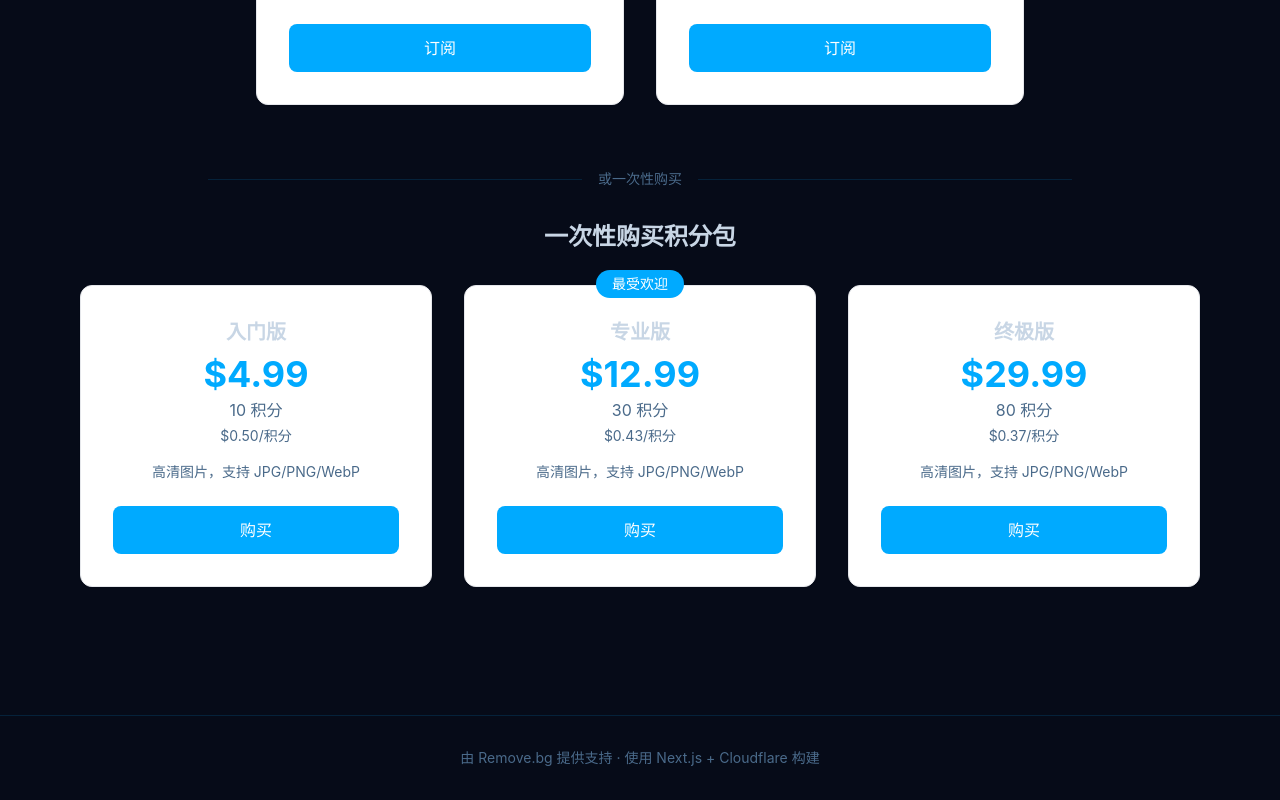
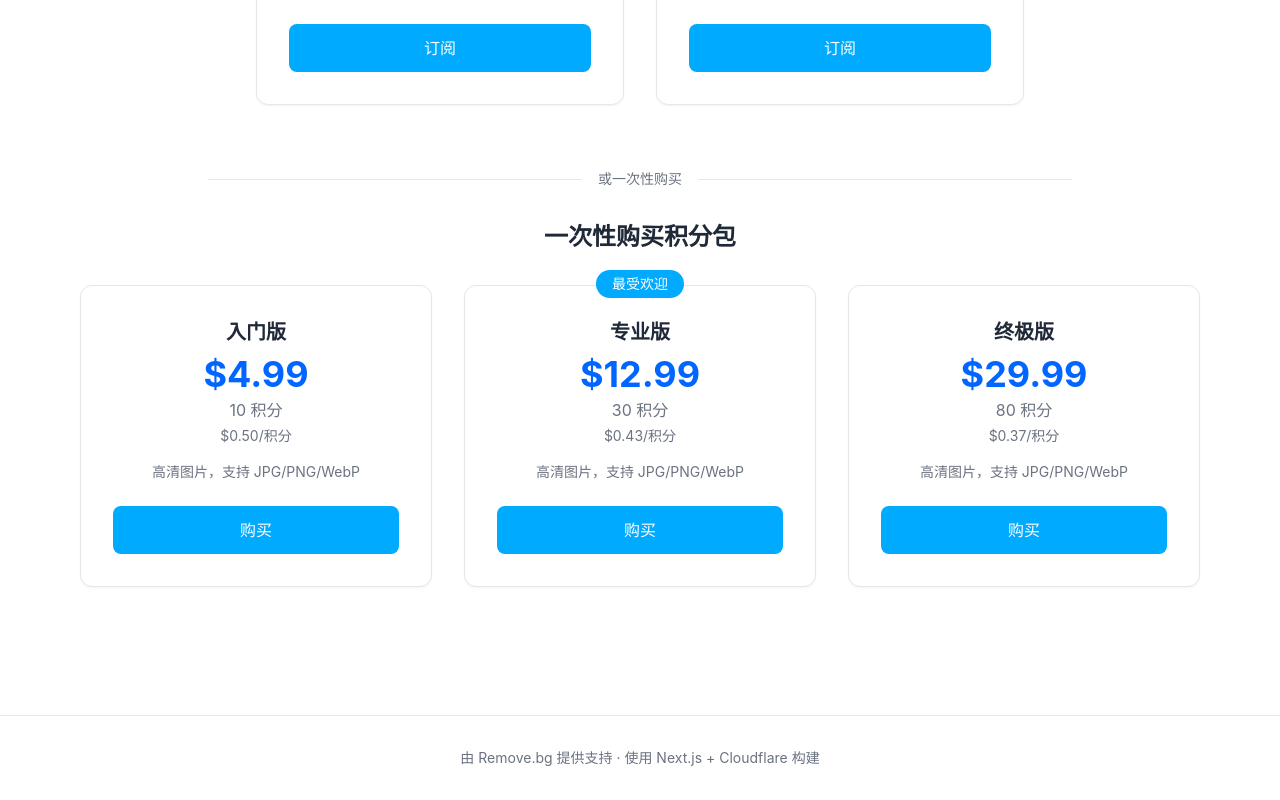
Before and after one commit to hyacinthewynell-dev/image-background-remover-new-01, a Next.js app: page /pricing in a window 1280 px wide. Shown: the part 832-1632 px from the top of the page. Built offline with nearby package versions, Linux system fonts and the light colour scheme; no server answers.

Commit message:
white theme v2 - add text colors

```diff
--- a/src/styles/globals.css
+++ b/src/styles/globals.css
@@ -30,6 +30,37 @@ body {
 
 body {
   min-height: 100vh;
+}
+
+/* Text colors */
+.text-cyber-text {
+  color: var(--cyber-text);
+}
+
+.text-cyber-muted {
+  color: var(--cyber-muted);
+}
+
+.text-cyber-accent {
+  color: var(--cyber-accent);
+}
+
+/* Border colors */
+.border-cyber-border {
+  border-color: var(--cyber-border);
+}
+
+/* Background colors */
+.bg-cyber-bg {
+  background-color: var(--cyber-bg);
+}
+
+.bg-cyber-panel {
+  background-color: var(--cyber-panel);
+}
+
+.bg-cyber-border {
+  background-color: var(--cyber-border);
 }
 
 /* Checkerboard pattern for transparent preview */
```
